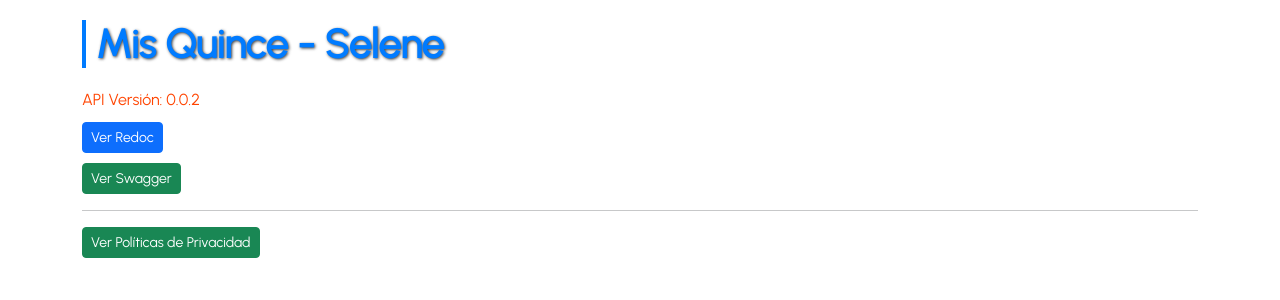
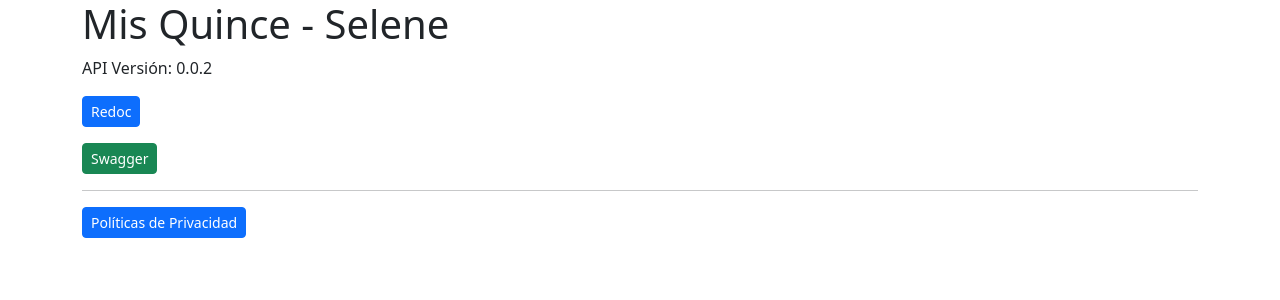
Before and after one commit to acantoscurria/selene_project, a FastAPI app: page / in a window 1280 px wide. Shown: the top 300 px of the page. Run offline with FastAPI, Linux system fonts and the light colour scheme.

Commit message:
reorder folder from statics

```diff
--- a/app/templates/home.html
+++ b/app/templates/home.html
@@ -4,9 +4,9 @@
 <div class="container">
   <h1>{{config.PROJECT_NAME}}</h1>
   <p class="version">API Versión: {{config.PROJECT_VERSION}}</p>
-  <p><a class="btn btn-sm btn-primary" href="/redoc">Ver Redoc</a></p>
-  <p><a class="btn btn-sm btn-success" href="/docs">Ver Swagger</a></p>
+  <p><a class="btn btn-sm btn-primary" href="/redoc">Redoc</a></p>
+  <p><a class="btn btn-sm btn-success" href="/docs">Swagger</a></p>
   <hr>
-  <p><a class="btn btn-sm btn-success" href="/privcacidad">Ver Políticas de Privacidad</a></p>
+  <p><a class="btn btn-sm btn-primary" href="/privacidad">Políticas de Privacidad</a></p>
 </div>
 {% endblock %}
```
Also changed, not shown: app/static/css/styles.css (renamed from app/static/styles.css), app/static/fonts/urbanist.ttf (renamed from app/static/urbanist.ttf), app/static/images/favicon.png (renamed from app/static/favicon.png), 8 other files.
